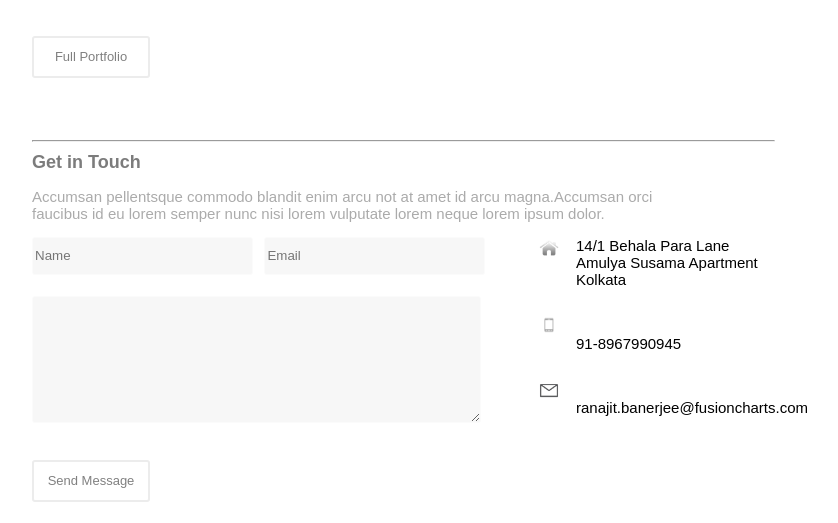
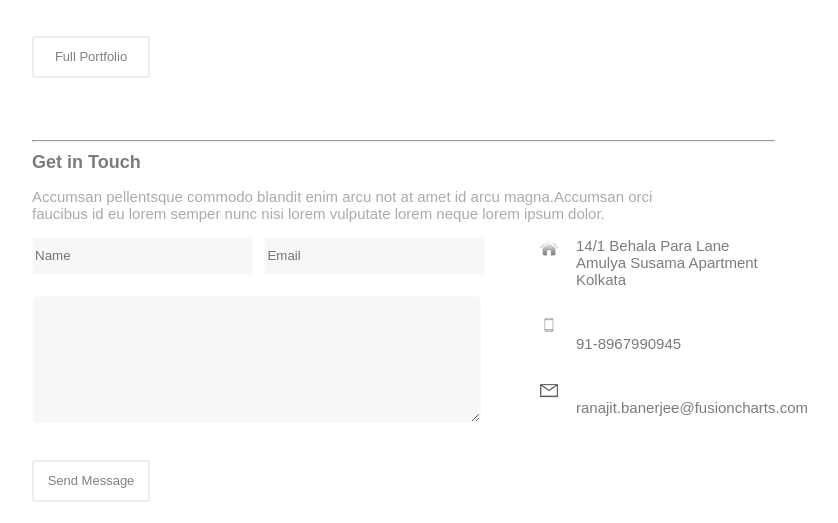
Before and after one commit to ranajitbanerjee/ranajitbanerjee.github.io, a PHP site: page /learning/Week1---Final-Project/portfolio.html in a window 1280 px wide. Shown: the part 1451-1974 px from the top of the page, without its empty margins (418-1256 px from the left). Run offline with PHP 8.4, Linux system fonts and the light colour scheme.

Commit message:
Update portfolio.css

```diff
--- a/learning/Week1---Final-Project/assets/css/portfolio.css
+++ b/learning/Week1---Final-Project/assets/css/portfolio.css
@@ -179,7 +179,8 @@ form {
     width:20px;
     height:100px;
     float:left;
-    margin-left:7px
+    margin-left:7px;
+
 }
 
 .contacticons img {
@@ -192,7 +193,8 @@ form {
     float:left;
     height:100px;
     width:193px;
-    margin-left:17px
+    margin-left:17px;
+    color:#7C7C7C;
 }
 
 .contactinfo p {
```
